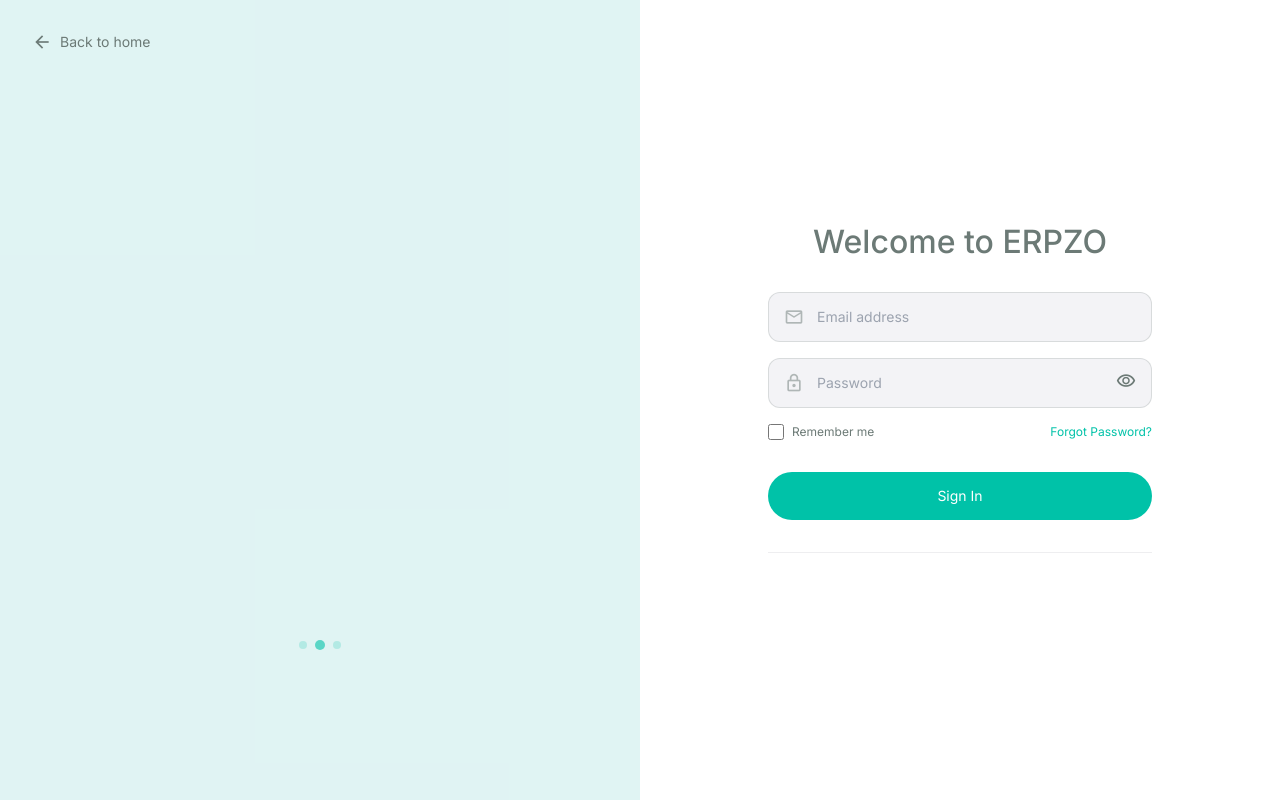
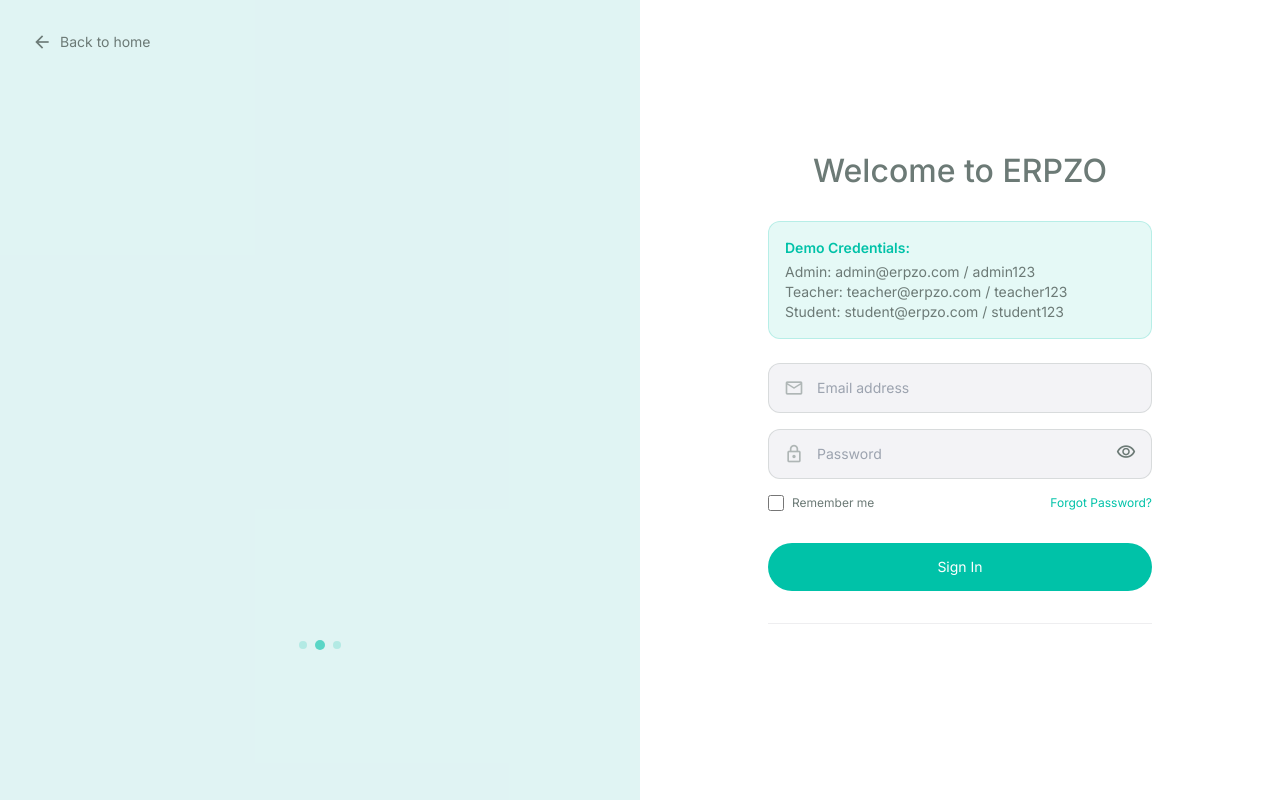
Before and after one commit to MuhamadHanjla01/school-saas, a React (Vite) app: page /login in a window 1280 px wide. Built offline with nearby package versions, Linux system fonts and the light colour scheme; no server answers.

Commit message:
Add demo credentials hint on Login page

```diff
--- a/src/components/website/LoginPage.jsx
+++ b/src/components/website/LoginPage.jsx
@@ -131,6 +131,13 @@
                   {successMsg}
                 </div>
               )}
+
+              <div className="bg-primary-container/10 border border-primary-container/20 p-4 rounded-xl text-sm text-outline mb-6">
+                <p className="font-semibold text-primary-container mb-1">Demo Credentials:</p>
+                <p>Admin: admin@erpzo.com / admin123</p>
+                <p>Teacher: teacher@erpzo.com / teacher123</p>
+                <p>Student: student@erpzo.com / student123</p>
+              </div>
               {/* Email Input */}
               <div className="relative">
                 <span className="material-symbols-outlined absolute left-4 top-1/2 -translate-y-1/2 text-outline/50 text-[20px]">
```
